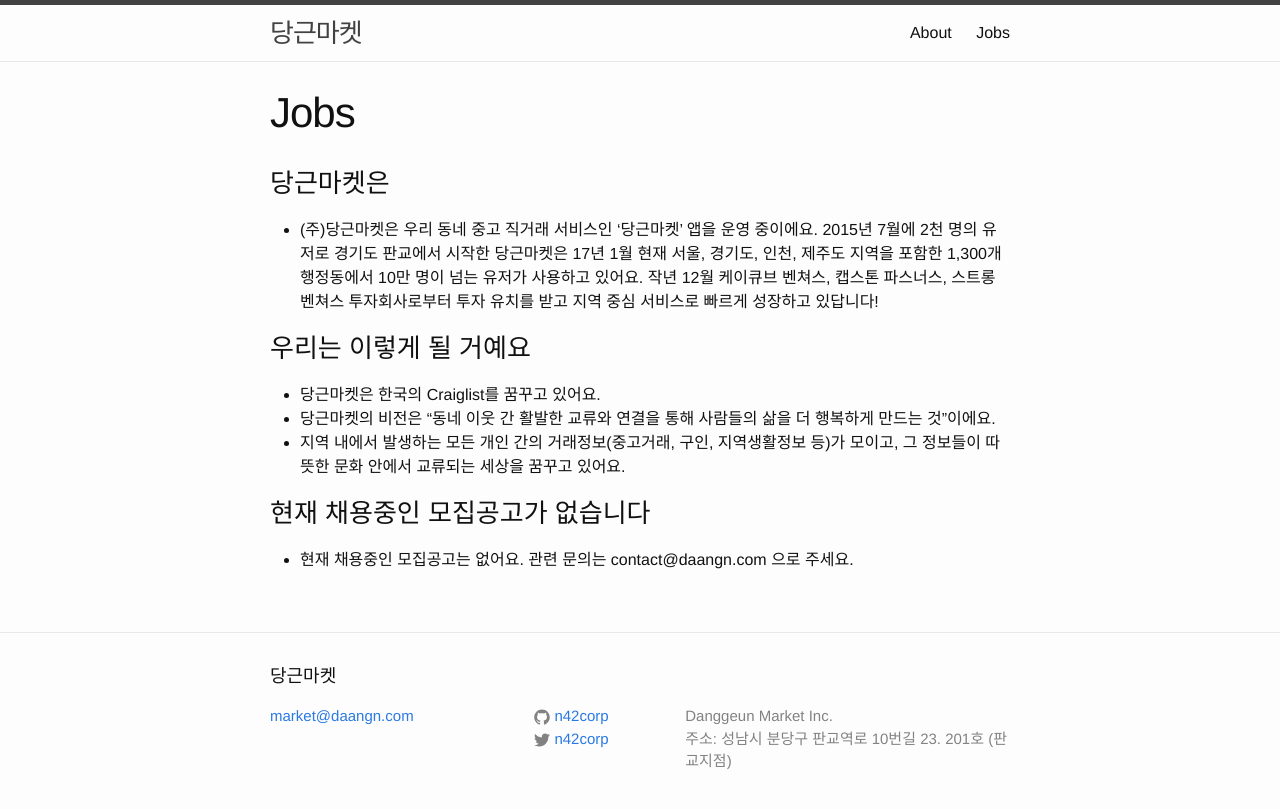
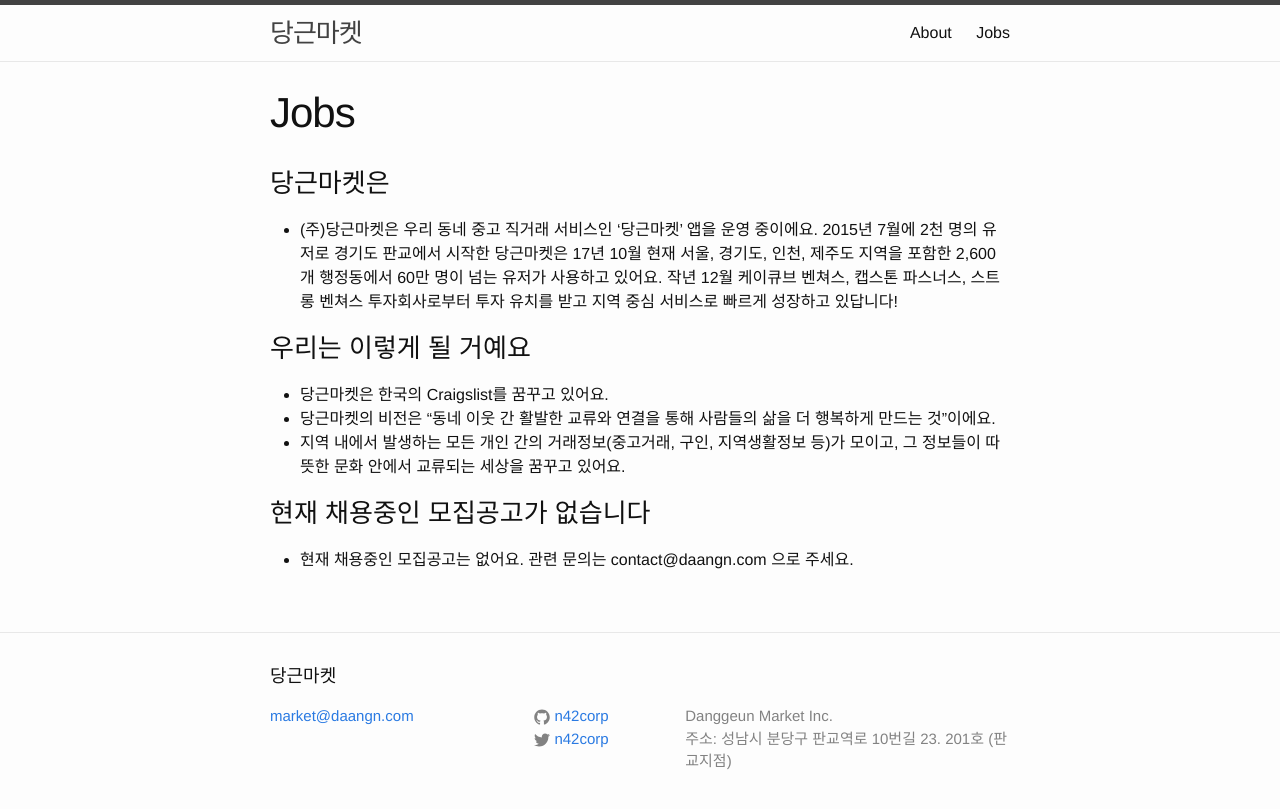
Before and after one commit to daangn/daangn-team-page, a Jekyll site: the page built from jobs.md, in a window 1280 px wide. Shown: the top 809 px of the page. Built offline with Jekyll 4.4.1, drawn with Linux system fonts in a browser that asks for light colours.

Commit message:
Update jobs.md

```diff
--- a/jobs.md
+++ b/jobs.md
@@ -6,10 +6,10 @@
 ---
 
 ### 당근마켓은
-- (주)당근마켓은 우리 동네 중고 직거래 서비스인 ‘당근마켓’ 앱을 운영 중이에요. 2015년 7월에 2천 명의 유저로 경기도 판교에서 시작한 당근마켓은 17년 1월 현재 서울, 경기도, 인천, 제주도 지역을 포함한 1,300개 행정동에서 10만 명이 넘는 유저가 사용하고 있어요. 작년 12월 케이큐브 벤쳐스, 캡스톤 파스너스, 스트롱 벤쳐스 투자회사로부터 투자 유치를 받고 지역 중심 서비스로 빠르게 성장하고 있답니다!
+- (주)당근마켓은 우리 동네 중고 직거래 서비스인 ‘당근마켓’ 앱을 운영 중이에요. 2015년 7월에 2천 명의 유저로 경기도 판교에서 시작한 당근마켓은 17년 10월 현재 서울, 경기도, 인천, 제주도 지역을 포함한 2,600개 행정동에서 60만 명이 넘는 유저가 사용하고 있어요. 작년 12월 케이큐브 벤쳐스, 캡스톤 파스너스, 스트롱 벤쳐스 투자회사로부터 투자 유치를 받고 지역 중심 서비스로 빠르게 성장하고 있답니다!
 
 ### 우리는 이렇게 될 거예요
-- 당근마켓은 한국의 Craiglist를 꿈꾸고 있어요.
+- 당근마켓은 한국의 Craigslist를 꿈꾸고 있어요.
 - 당근마켓의 비전은 “동네 이웃 간 활발한 교류와 연결을 통해 사람들의 삶을 더 행복하게 만드는 것”이에요.
 - 지역 내에서 발생하는 모든 개인 간의 거래정보(중고거래, 구인, 지역생활정보 등)가 모이고, 그 정보들이 따뜻한 문화 안에서 교류되는 세상을 꿈꾸고 있어요.
 
```
